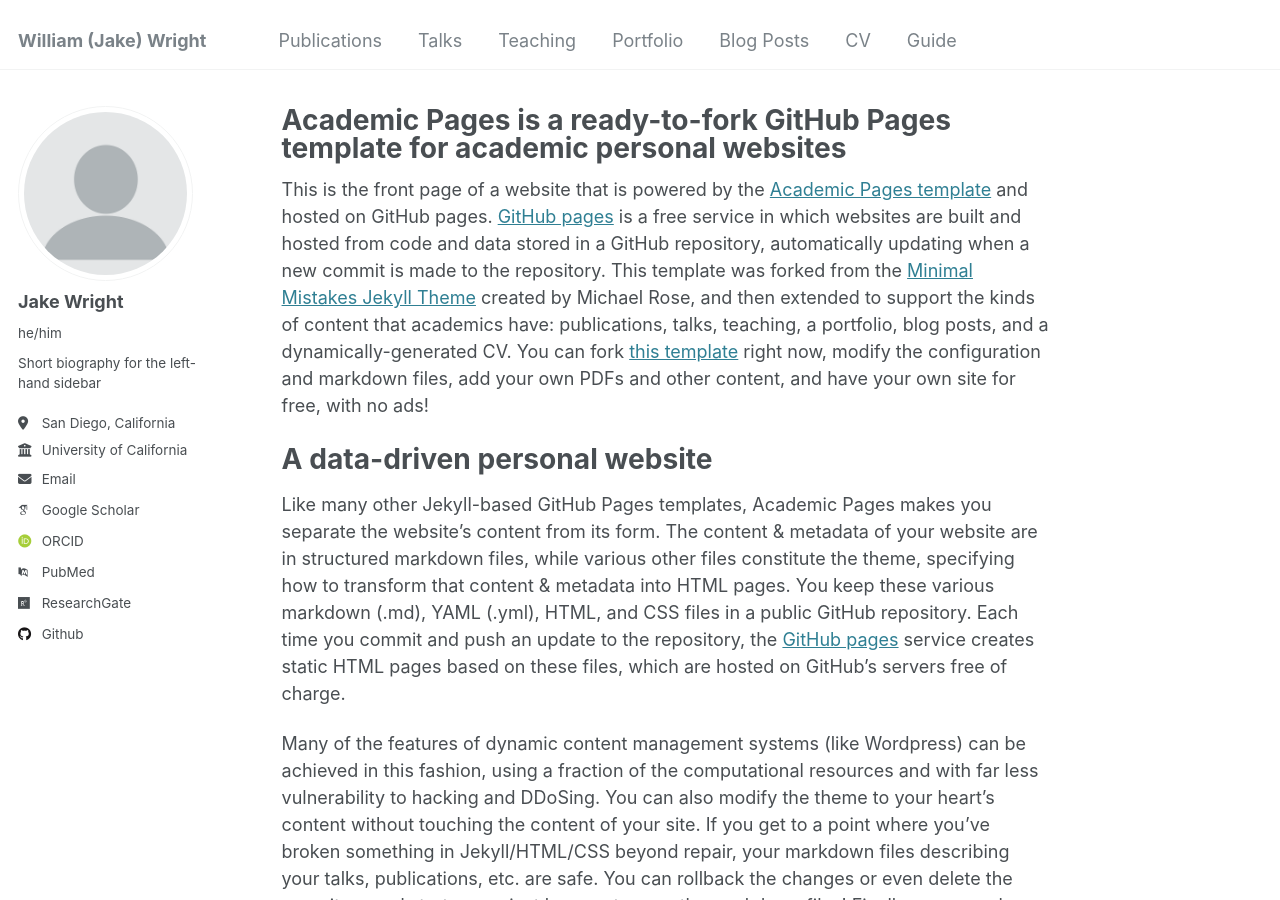
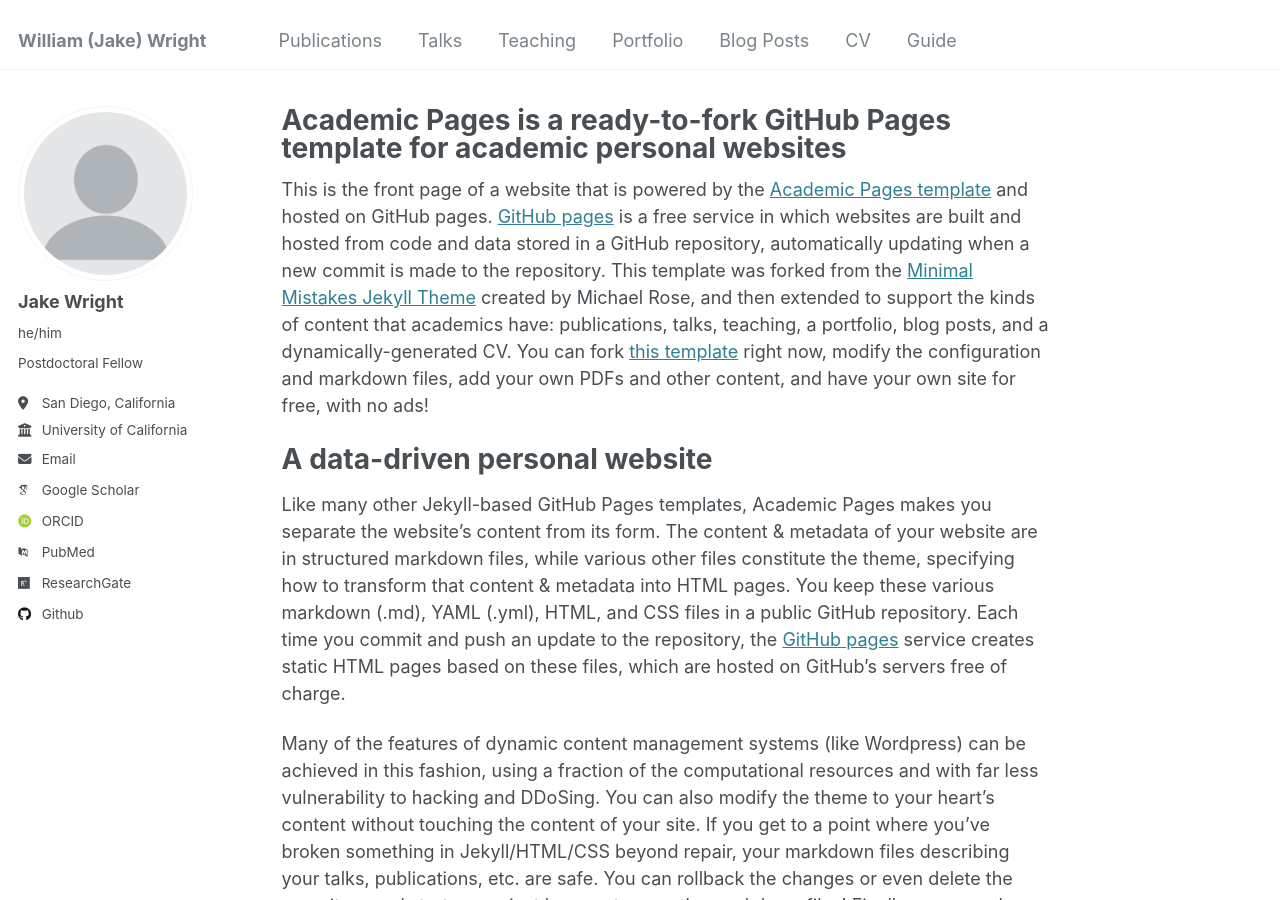
Before and after one commit to wjakewright/wjakewright.github.io, a Jekyll site: the page built from _pages/about.md, in a window 1280 px wide and 900 px high. Built offline with Jekyll 4.4.1, drawn with Linux system fonts in a browser that asks for light colours; some web fonts are replaced.

Commit message:
Update _config.yml

```diff
--- a/_config.yml
+++ b/_config.yml
@@ -24,7 +24,7 @@ author:
   avatar           : "profile.png"
   name             : "Jake Wright"
   pronouns         : "he/him"
-  bio              : "Short biography for the left-hand sidebar"
+  bio              : "Postdoctoral Fellow"
   location         : "San Diego, California"
   employer         : "University of California"
   uri              : # URL
```
